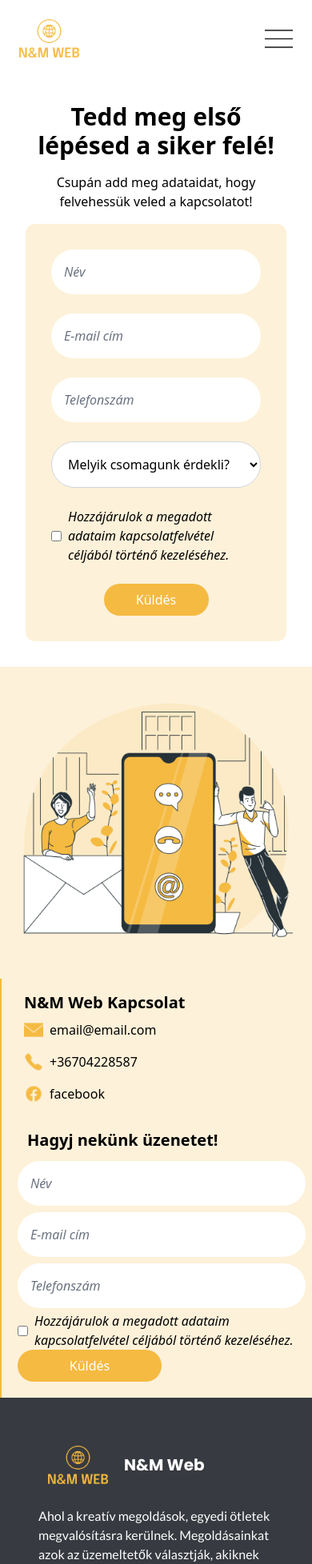
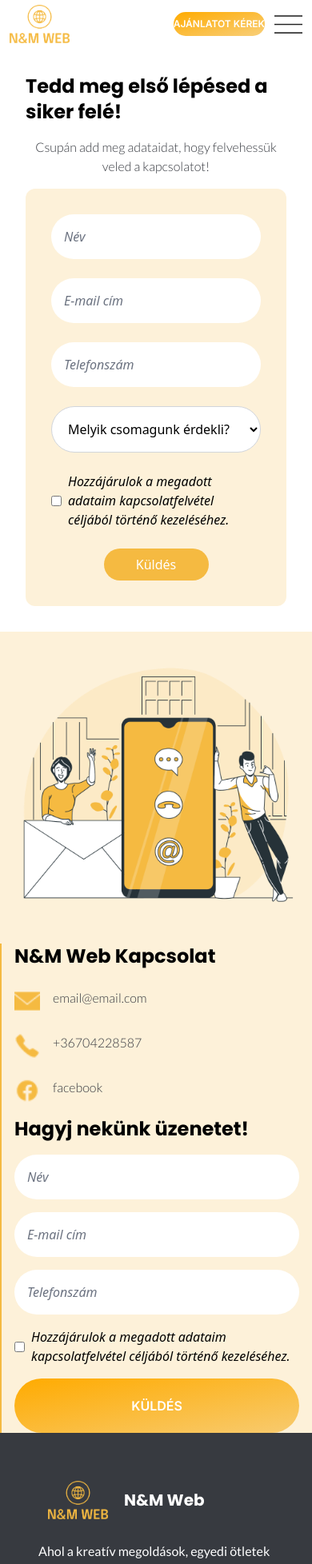
Before and after one commit to pentekmate/n-m-web-landing-page, a Next.js app: page /contact in a window 390 px wide. Shown: the top 1956 px of the page at 80% size. Built offline with nearby package versions, Linux system fonts and the light colour scheme.

Commit message:
responsive layout and new layout to contact page

```diff
--- a/app/_Components/Button.tsx
+++ b/app/_Components/Button.tsx
@@ -1,16 +1,18 @@
 "use client"
 import { useState } from "react"
 import { inter } from "../_Utils/fonts"
+import Link from "next/link"
 
-type ButtonTypes="primary"|"secondary"|"navPrimary"|"cardSecondary"|"cardPrimary"
+type ButtonTypes="primary"|"secondary"|"navPrimary"|"cardSecondary"|"cardPrimary"|"headerPrimary"
 
 type ButtonProps={
     type:ButtonTypes,
     text:string,
-    onClick?:()=>void,
-    icon?:React.ReactNode
+    navigate?:boolean,
+    icon?:React.ReactNode,
+    navigateTo?:string
 }
-export default function Button({type,text,onClick,icon}:ButtonProps){
+export default function Button({type,text,navigate,icon,navigateTo}:ButtonProps){
     const [buttonIsHovered,setButtonIsHovered]=useState<boolean>(false)
     const defaultStyle = `${inter.className} rounded-[73px] relative overflow-hidden button transition-all duration-300ms  uppercase flex items-center justify-center  cursor-pointer `
     const styles = {
@@ -18,13 +20,27 @@ export default function Button({type,text,onClick,icon}:ButtonProps){
         secondary:defaultStyle + ` ${inter.className} text-black hover:shadow-xl    text-cyellow w-full  md:w-[200px] lg:w-[250px] h-[68px] font-medium border-[1px] border-cyellow  w-[250px] lg:h-[68px]`,
         navPrimary:defaultStyle + ``,
         cardSecondary:defaultStyle+ ` text-black  font-medium hover:shadow-md w-[195px] h-[36px] bg-white text-cyellow text-sm`,
-        cardPrimary:defaultStyle + ` text-white primary-button font-medium hover:shadow-md   w-[195px] h-[36px] bg-gradient-to-br from-customStart to-customEnd text-cyellow text-sm`
+        cardPrimary:defaultStyle + ` text-white primary-button font-medium hover:shadow-md   w-[195px] h-[36px] bg-gradient-to-br from-customStart to-customEnd text-cyellow text-sm`,
+        headerPrimary:defaultStyle + ` bg-gradient-to-br primary-button from-customStart to-customEnd text-white w-full md:w-[200px] lg:w-[150px] h-[30px]`,
+    }
+    if(navigate && navigateTo){
+        return(
+        <Link  href={navigateTo}>
+            <div onMouseEnter={()=>setButtonIsHovered(true)} className={styles[type]}>
+               <div className="buttonAnimation">
+               </div>
+               <p className={`z-10 font-semibold  ${type==="headerPrimary"?"text-[12px]":"lg:text-[16px] sm:text-sm md:text-[10px]"}`}>{text}</p>
+               {icon}
+           </div>
+        </Link>
+        )
+
     }
     return(
         <div onMouseEnter={()=>setButtonIsHovered(true)} className={styles[type]}>
             <div className="buttonAnimation">
             </div>
-            <p className="z-10 font-semibold lg:text-[16px] sm:text-sm md:text-[10px]">{text}</p>
+            <p className={`z-10 font-semibold  ${type==="headerPrimary"?"text-[12px]":"lg:text-[16px] sm:text-sm md:text-[10px]"}`}>{text}</p>
             {icon}
         </div>
     )
--- a/app/_Components/Header.tsx
+++ b/app/_Components/Header.tsx
@@ -5,7 +5,8 @@ import downArrow from "../_Assets/down-arrow.png";
 import creator from "../_Assets/Website Creator-rafiki.png";
 import { lato, poppins } from "../_Utils/fonts";
 
-import { useEffect } from "react";
+
+
 
 export default function Header(){
 
@@ -34,7 +35,11 @@ export default function Header(){
                         height={15}
                         className="ml-2 md:ml-3"
                     />}></Button>
-                    <Button text="ajánlatot kérek" type="primary"></Button>
+                    <Button
+                    text="ajánlatot kérek"
+                    type="primary"
+                    navigate
+                    navigateTo="/contact"></Button>
                     </div>
 
                 </div>
--- a/app/_Components/ImportantWebsite.tsx
+++ b/app/_Components/ImportantWebsite.tsx
@@ -37,7 +37,11 @@ export default function ImporantWebsite(){
               való kapcsolattartást. Emellett a jól optimalizált weboldal segít
               az új ügyfelek megszerzésében és az üzleti növekedésben.
             </p>
-            <Button text="Tovább a blogra" type="secondary"></Button>
+            <Button
+            text="Tovább a blogra"
+            type="secondary"
+            navigate
+            navigateTo="/blog"></Button>
           </div>
         </div>
       </div>
--- a/app/_Components/Navigation.tsx
+++ b/app/_Components/Navigation.tsx
@@ -1,6 +1,6 @@
 "use client";
 
-import { useState } from "react";
+import { useEffect, useState } from "react";
 import logo from "../_Assets/logo-no-background.png";
 import logoWHite from "../_Assets/logo-color.png";
 
@@ -14,40 +14,54 @@ import Close from "../_Assets/close.png";
 import { lato } from "../_Utils/fonts";
 import Image from "next/image";
 import Link from "next/link";
-import { Linden_Hill } from "next/font/google";
+import whiteLogo from "../_Assets/logo-white-no-bg.png"
+import Button from "./Button";
 
 export default function Navigation() {
   const [isOpen, setIsOpen] = useState(false);
-
+  const [scrolling,setScrolling]=useState<boolean>(false)
   const toggleMenu = () => {
     setIsOpen(!isOpen);
   };
 
+  useEffect(() => {
+    const handleScroll = () => {
+      if (window.scrollY > 300) {
+        setScrolling(true);
+      } else {
+        setScrolling(false);
+      }
+    };
+    window.addEventListener('scroll', handleScroll);
+    return () => {
+      window.removeEventListener('scroll', handleScroll);
+    };
+  }, []);
+
   return (
-    <div className="sticky z-100 top-0 md:px-[90px] w-full flex flex-wrap items-center p-3">
+    <div className={`sticky z-[100] h-[60px] top-0 md:px-[90px] w-full flex  items-center ${scrolling? "navigatorBg" : "navigatorNoBg"}`}>
+      <div className="flex justify-between w-full">
           <Link href="/">
-        <Image src={logo} alt="logo" width={75} height={75} className="m-3" />
+            <Image src={scrolling? whiteLogo:logo} alt="logo" width={scrolling?110:75} height={scrolling?100:75} className={`${scrolling?"-mt-3":"m-3"}`} />
           </Link>
-      <div className="ml-auto flex items-center">
+          <div className="flex  items-center">
               <div className="hidden  sm:flex space-x-3">
-          <Link className="hover:font-bold transition-all min-w-[100px]" href="/">Csomagok</Link>
-          <Link className="hover:font-bold transition-all min-w-[100px]" href="/contact">Kapcsolat</Link>
-          <Link className="hover:font-bold transition-all min-w-[100px]" href="/">Referencia</Link>
+                <Link className="hover:font-bold transition-all min-w-[100px] nav-item " href="/">Csomagok</Link>
+                <Link className="hover:font-bold transition-all min-w-[100px] nav-item " href="/contact">Kapcsolat</Link>
+                <Link className="hover:font-bold transition-all min-w-[100px] nav-item " href="/">Referencia</Link>
               </div>
-        <div className="hidden sm:block ml-28 mr-9">
-          <Link
-            href="/contact"
-            className={`${lato.className} bg-gradient-to-br from-customStart to-customEnd p-2 rounded-full text-white`}
-          >
-            Ajánlatot kérek
-          </Link>
-        </div>
+              <Button text="ajánlatot kérek"
+              navigate
+              navigateTo="/contact"
+              type="headerPrimary"></Button>
+
               <div className="sm:hidden flex items-center">
                 <button onClick={toggleMenu} className="focus:outline-none">
                   {isOpen ? null : (
                     <Image src={Open} alt="logo" width={35} className="m-3" />
                   )}
                 </button>
+              </div>
           </div>
       </div>
       {isOpen && (
--- a/app/_Components/Reference.tsx
+++ b/app/_Components/Reference.tsx
@@ -58,7 +58,7 @@ export default function Reference() {
             className="w-full p-4 placeholder-gray-500 rounded-full"
           />
           <input
-            type="tel"
+            type="number"
             placeholder="Telefonszám"
             className="w-full p-4 placeholder-gray-500 rounded-full"
           />
--- a/app/_Components/SpecialOffer.tsx
+++ b/app/_Components/SpecialOffer.tsx
@@ -27,7 +27,11 @@ export default function SpecialOffer(){
             </p>
           </div>
           <div className="ml-3 mt-3">
-            <Button text="Ajánlatot kérek" type="primary"></Button>
+            <Button
+            text="Ajánlatot kérek"
+            type="primary"
+            navigate
+            navigateTo="/contact"></Button>
           </div>
         </div>
         <div className="w-full md:w-1/2 h-[450px] flex p-2">
--- a/app/contact/page.tsx
+++ b/app/contact/page.tsx
@@ -9,17 +9,19 @@ import creator from "../_Assets/contact us-bro.png";
 import email from "../_Assets/email.png";
 import telo from "../_Assets/mobile.png";
 import facebook from "../_Assets/facebook.png";
+import Navigation from "../_Components/Navigation";
+import Button from "../_Components/Button";
 
 export default function Contact() {
   return (
     <>
-      <Header />
+      <Navigation />
 
       <div className="flex flex-col items-center space-y-4 m-8 sm:m-4 md:m-6 lg:m-8 xl:m-10">
-        <h3 className="text-3xl font-bold text-center">
+        <h3 className={`${poppins.className} text-2xl lg:leading-[72px]  text-[1.5rem] md:text-[32px] lg:text-h2 font-bold  `}>
           Tedd meg első lépésed a siker felé!
         </h3>
-        <p className="text-center">
+        <p className={`${lato.className} text-base md:m-3  md:text-start text-center px-30 text-fgrey lg:text-[30px] font-light  lg:leading-[40px]   leading-6`}>
           Csupán add meg adataidat, hogy felvehessük veled a kapcsolatot!
         </p>
         <div className="bg-cyellow bg-opacity-20 rounded-xl w-full sm:w-3/4 md:w-2/4 lg:w-1/3 flex flex-col items-center justify-center p-8 space-y-6">
@@ -70,42 +72,43 @@ export default function Contact() {
             className="w-full h-full object-contain"
           />
         </div>
-        <div className="w-full md:w-1/2 flex flex-col border-l-2 border-l-cyellow pl-3">
-          <div className="p-4 flex flex-col">
-            <h3 className="font-bold text-xl">N&M Web Kapcsolat</h3>
-            <div className="flex items-center mt-2 mb-2">
-              <Image src={email} alt="email logo" className="w-6 h-6 mr-2" />
-              <p>email@email.com</p>
+        <div className="w-full md:w-1/2 flex flex-col gap-4 border-l-2 border-l-cyellow px-4">
+          <div className="flex flex-col gap-4">
+            <h3 className={`${poppins.className} text-2xl lg:leading-[72px]  text-[1.5rem]  md:text-[32px] lg:text-h2 font-bold  `}>N&M Web Kapcsolat</h3>
+            <div className="flex items-center gap-4">
+              <Image src={email} alt="email logo"  className="w-8 h-8 mt-2" />
+              <p className={`${lato.className} text-base md:m-3  md:text-start text-center px-30 text-fgrey lg:text-[30px] font-light  lg:leading-[40px]   leading-6`}>email@email.com</p>
             </div>
-            <div className="flex items-center mt-2 mb-2">
-              <Image src={telo} alt="phone logo" className="w-6 h-6 mr-2" />
-              <p>+36704228587</p>
+            <div className="flex items-center gap-4">
+              <Image src={telo} alt="phone logo"  className="w-8 h-8 mt-2" />
+              <p className={`${lato.className} text-base md:m-3  md:text-start text-center px-30 text-fgrey lg:text-[30px] font-light  lg:leading-[40px]   leading-6`}>+36704228587</p>
             </div>
-            <div className="flex items-center mt-2 mb-2">
+            <div className="flex items-center gap-4">
               <Image
                 src={facebook}
                 alt="facebook logo"
-                className="w-6 h-6 mr-2"
+                className="w-8 h-8 mt-2"
               />
-              <p>facebook</p>
+              <p className={`${lato.className} text-base md:m-3  md:text-start text-center px-30 text-fgrey lg:text-[30px] font-light  lg:leading-[40px]   leading-6`}>facebook</p>
             </div>
           </div>
-          <div className="mb-3 p-2">
-            <h3 className="font-bold text-xl ml-3 mb-2">Hagyj nekünk üzenetet!</h3>
+          <div className="flex flex-col gap-4">
+            <h3 className={`${poppins.className} text-2xl lg:leading-[72px]  text-[1.5rem] md:text-[32px] lg:text-h2 font-bold  `}>Hagyj nekünk üzenetet!</h3>
+            <div className="flex flex-col gap-4 w-full  md:w-3/4">
                 <input
                   type="text"
                   placeholder="Név"
-              className="w-full p-4 placeholder-gray-500 rounded-full mt-1 mb-1"
+                  className="w-full p-4 placeholder-gray-500 rounded-full "
                 />
                 <input
                   type="email"
                   placeholder="E-mail cím"
-              className="w-full p-4 placeholder-gray-500 rounded-full mt-1 mb-1"
+                  className="w-full p-4 placeholder-gray-500 rounded-full "
                 />
                 <input
                   type="tel"
                   placeholder="Telefonszám"
-              className="w-full p-4 placeholder-gray-500 rounded-full mt-1 mb-1"
+                  className="w-full p-4 placeholder-gray-500 rounded-full "
                 />
                 <div className="w-full flex items-center space-x-2">
                   <input type="checkbox" />
@@ -114,9 +117,8 @@ export default function Contact() {
                     történő kezeléséhez.
                   </label>
                 </div>
-            <button className="bg-cyellow w-2/4 p-2 text-white rounded-full">
-              Küldés
-            </button>
+            </div>
+            <Button text="küldés" type="primary"></Button>
           </div>
         </div>
       </div>
--- a/app/globals.css
+++ b/app/globals.css
@@ -62,10 +62,7 @@
   to {height:0%;}
 }
 
-@keyframes extendDiv {
-  from {height: 0%;}
-  to {height: 100%;}
-}
+
 
 input:focus{
   outline: #f5ba41 2px solid !important;
@@ -75,3 +72,24 @@ input:focus{
 input::placeholder{
   font-style: italic;
 }
+
+.navigatorBg {
+  animation: changeBg 500ms forwards;
+}
+
+.navigatorNoBg {
+  animation: changeBgToTransparent 500ms forwards;
+}
+.navigatorBg>div>div>div>.nav-item{
+  color: white!important;
+}
+
+@keyframes changeBg {
+  from {background-color: transparent;}
+  to {background-color:  #F5BA41;}
+}
+
+@keyframes changeBgToTransparent {
+  from {background-color:#F5BA41 }
+  to {background-color: transparent;}
+}
```
Also changed, not shown: app/_Components/AboutUs.tsx (added, +41 -0 lines), app/page.tsx (+7 -33 lines), app/_Assets/logo-white-no-bg.png (added). Lines whose indentation alone changed are shown as unchanged.
